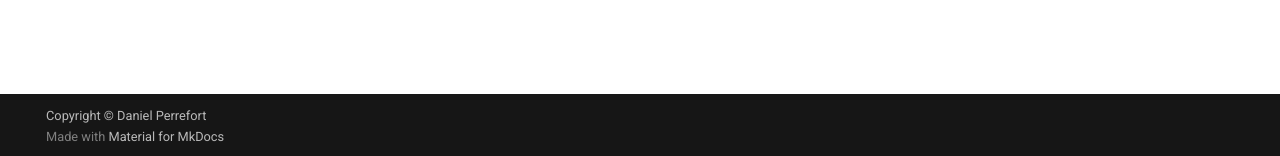
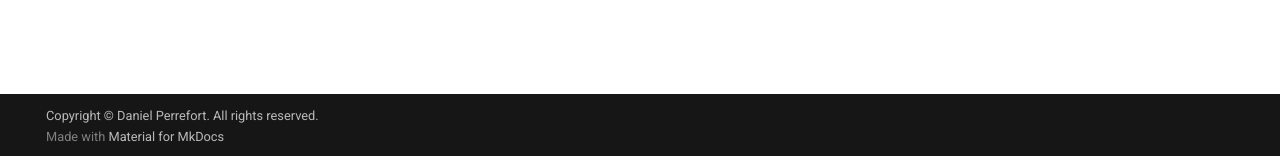
Before and after one commit to djperrefort/fig-tree, an MkDocs documentation site: the page built from docs/index.md, in a window 1280 px wide. Shown: the part 741-897 px from the top of the page. Built offline with MkDocs 1.6.1 and Material for MkDocs 9.7.7, drawn with Linux system fonts in a browser that asks for light colours.

Commit message:
Updates copyright noice

```diff
--- a/mkdocs.yml
+++ b/mkdocs.yml
@@ -15,4 +15,4 @@ plugins:
   - offline
   - search
   - mkdocstrings
-copyright: Copyright &copy; Daniel Perrefort
+copyright: Copyright &copy; Daniel Perrefort. All rights reserved.
```
Also changed, not shown: README.md (+2 -0 lines).
